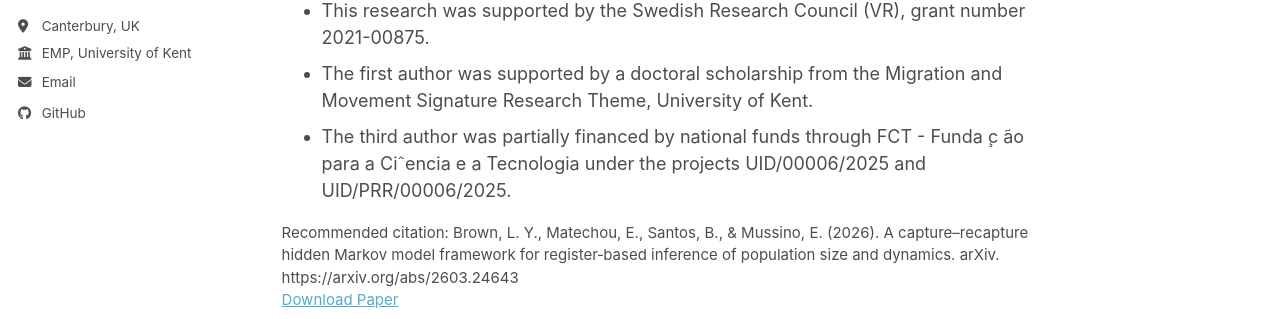
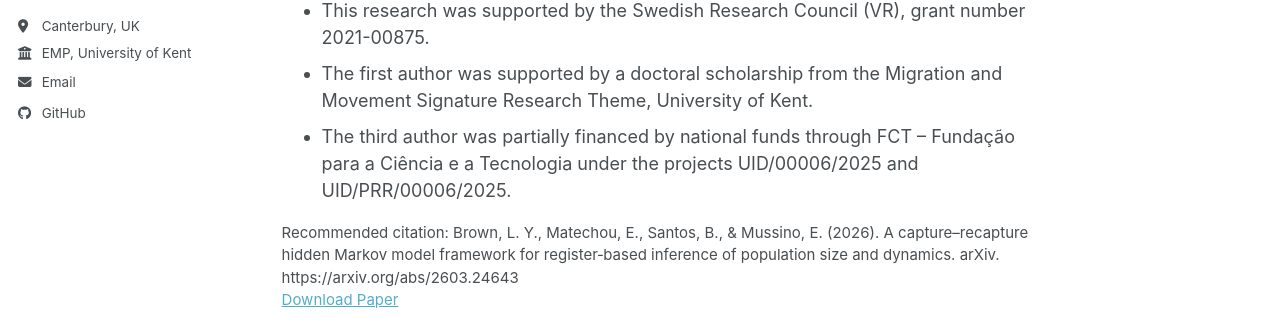
Before and after one commit to lucyybrown/lucyybrown.github.io, a Jekyll site: the page built from _publications/HMM_CR.md, in a window 1280 px wide and 900 px high, scrolled down 1185 px. Shown: the part 350-669 px from the top of the window. Built offline with Jekyll 4.4.1, drawn with Linux system fonts in a browser that asks for light colours; a script bundle is joined from its source files by our own code; library files that are not in the unit come from our copies.

Commit message:
Update HMM_CR.md

```diff
--- a/_publications/HMM_CR.md
+++ b/_publications/HMM_CR.md
@@ -22,4 +22,4 @@ The computations and data handling were enabled by resources provided by the Nat
 ## Funding
 * This research was supported by the Swedish Research Council (VR), grant number 2021-00875.
 * The first author was supported by a doctoral scholarship from the Migration and Movement Signature Research Theme, University of Kent.
-* The third author was partially financed by national funds through FCT - Funda ̧c ̃ao para a Ciˆencia e a Tecnologia under the projects UID/00006/2025 and UID/PRR/00006/2025.
+* The third author was partially financed by national funds through FCT – Fundação para a Ciência e a Tecnologia under the projects UID/00006/2025 and UID/PRR/00006/2025.
```
